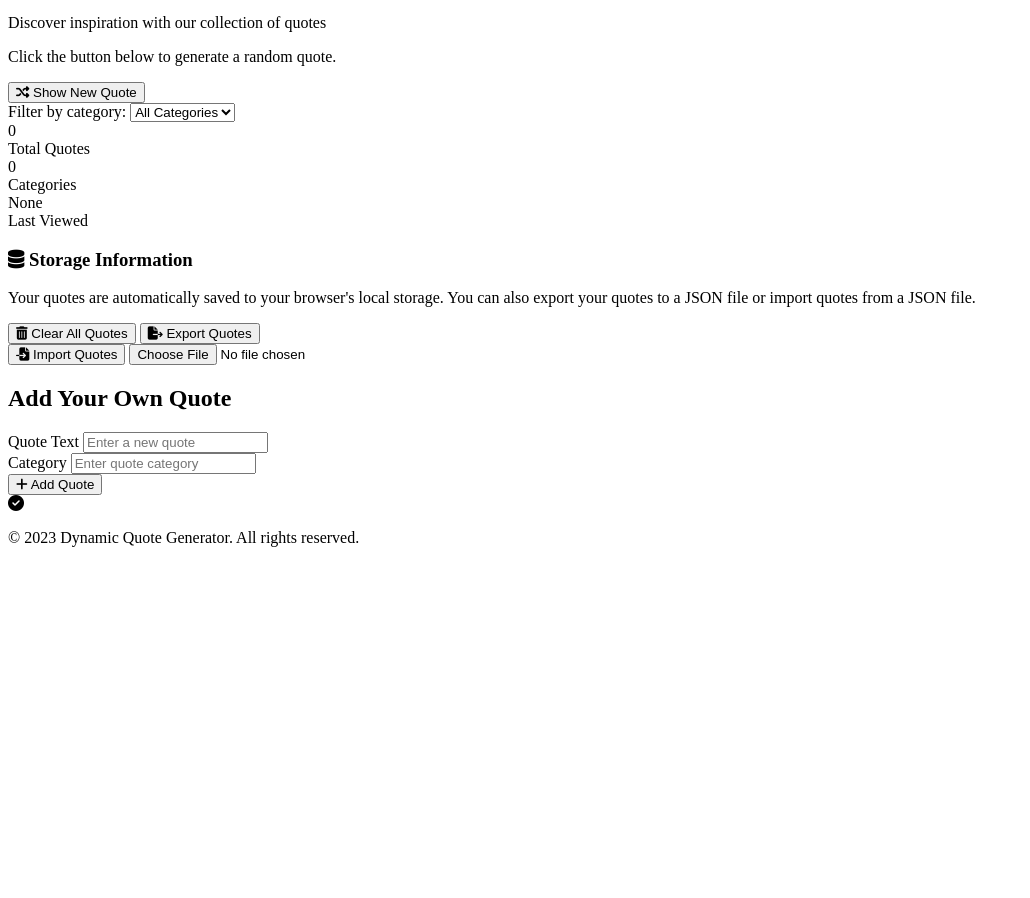
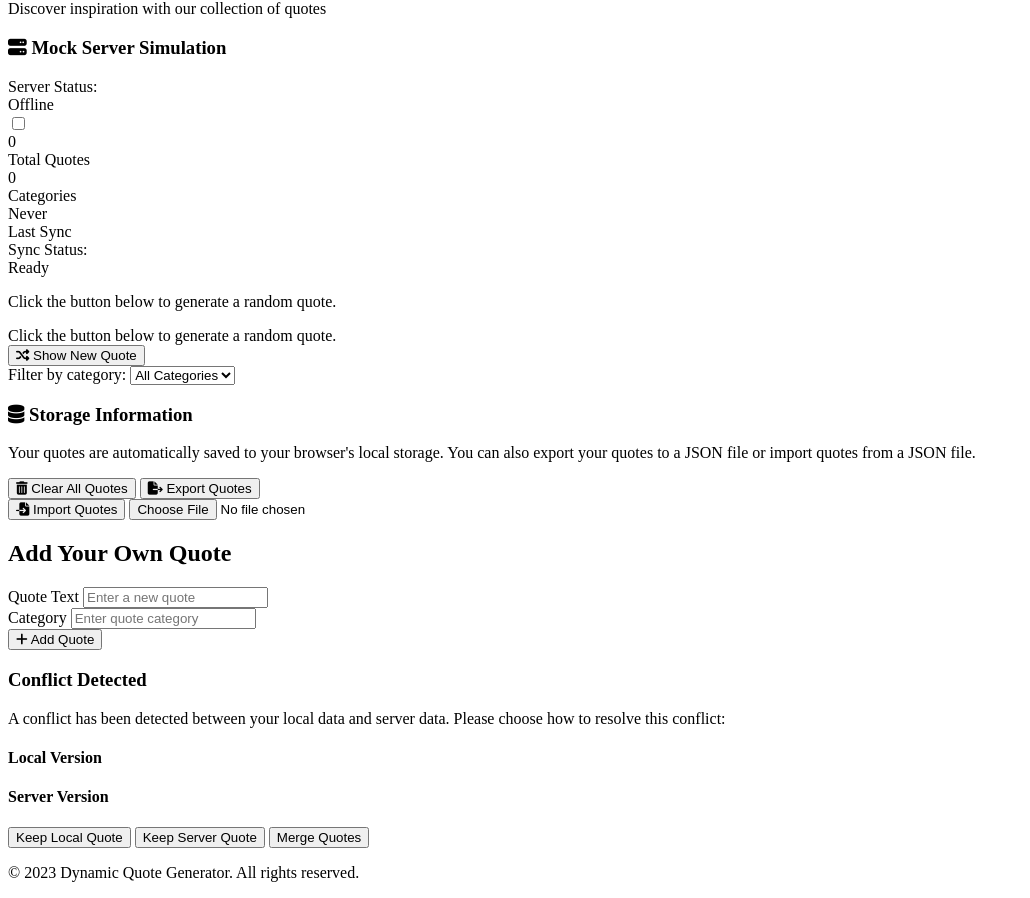
Before and after one commit to kingfetson/alx_fe_javascript, a plain HTML site: page dom-manipulation/index.html in a window 1280 px wide. Shown: the part 66-964 px from the top of the page, without its empty margins (0-1030 px from the left). Before the commit the page ends 800 px from the top, so only its background shows below. Drawn offline with Linux system fonts and the light colour scheme.

Commit message:
Update index.html
Added html for Syncing Data with Server and Implementing Conflict Resolution

```diff
--- a/dom-manipulation/index.html
+++ b/dom-manipulation/index.html
@@ -1,8 +1,8 @@
-<!DOCTYPE html>
+<!DOCTYPE HTML/>
 <html lang="en">
 <head>
     <meta charset="UTF-8">
-    <meta name="viewport" content="width=device-width, initial-scale=1.0">
+    <meta name="viewport" content="width=device-width, initial-storage-scale=1.0">
     <title>Dynamic Quote Generator</title>
     <link rel="stylesheet" href="https://cdnjs.cloudflare.com/ajax/libs/font-awesome/6.4.0/css/all.min.css">
 
@@ -14,10 +14,41 @@
             <p>Discover inspiration with our collection of quotes</p>
         </header>
 
-        <div class="card">
+        <div class="mock-server">
+            <h3><i class="fas fa-server"></i> Mock Server Simulation</h.outline"></div>
+            <div class="mock-server-toggle">
+                <span>Server Status:</span>
+                <div class="mock-server-status offline">Offline</div>
+                <label class="switch">
+                    <input type="checkbox" id="serverToggle">
+                    <span class="slider"></span>
+                </label>
+            </div>
+        </div>
+
+        <div class="stats-container">
+            <div class="stat-item">
+                <div id="totalQuotes" class="stat-value">0</div>
+                <div class="stat-label">Total Quotes</div>
+            </div>
+            <div class="stat-item">
+                <div id="totalCategories" class="stat-value">0</div>
+                <div class="stat-label">Categories</div>
+            </div>
+            <div class="stat-item">
+                <div id="lastSync" class="stat-value">Never</div>
+                <div class="stat-label">Last Sync</div>
+            </div>
+        </div>
+
+        <div class="sync-status">
+            <span>Sync Status:</span>
+            <div id="syncStatusText">Ready</div>
+        </div>
+
         <div class="quote-display">
             <p class="quote-text">Click the button below to generate a random quote.</p>
-                <span class="quote-category"></span>
+            <span class="quote-category">Click the button below to generate a random quote.</span>
         </div>
 
         <div class="controls">
@@ -33,22 +64,6 @@
             </div>
         </div>
 
-            <div class="stats-container">
-                <div class="stat-item">
-                    <div id="totalQuotes" class="stat-value">0</div>
-                    <div class="stat-label">Total Quotes</div>
-                </div>
-                <div class="stat-item">
-                    <div id="totalCategories" class="stat-value">0</div>
-                    <div class="stat-label">Categories</div>
-                </div>
-                <div class="stat-item">
-                    <div id="lastViewed" class="stat-value">None</div>
-                    <div class="stat-label">Last Viewed</div>
-                </div>
-            </div>
-        </div>
-
         <div class="storage-info">
             <h3><i class="fas fa-database"></i> Storage Information</h3>
             <p>Your quotes are automatically saved to your browser's local storage. You can also export your quotes to a JSON file or import quotes from a JSON file.</p>
@@ -57,16 +72,14 @@
                 <button id="clearStorage" class="btn btn-secondary">
                     <i class="fas fa-trash-alt"></i> Clear All Quotes
                 </button>
-                <button id="exportQuotes" class="btn">
+                <button id="exportData" class="btn">
                     <i class="fas fa-file-export"></i> Export Quotes
                 </button>
-                <div class="import-export-container">
                 <div class="file-input-container">
                     <button class="btn btn-accent">
                         <i class="fas fa-file-import"></i> Import Quotes
                     </button>
                     <input type="file" id="importFile" accept=".json" onchange="importFromJsonFile(event)">
-                    </div>
                 </div>
             </div>
         </div>
@@ -91,16 +104,36 @@
                 </div>
             </form>
         </div>
+
+        <div id="conflict-resolution" class="conflict-resolution">
+            <h3>Conflict Detected</h3>
+            <p>A conflict has been detected between your local data and server data. Please choose how to resolve this conflict:</p>
+
+            <div class="conflict-resolution-buttons">
+                <div class="conflict-resolution-item">
+                    <h4>Local Version</h4>
+                    <p id="localQuoteText"></p>
+                    <p id="localCategory"></p>
                 </div>
 
-    <div id="notification" class="notification">
-        <i class="fas fa-check-circle"></i>
-        <span id="notification-message"></span>
+                <div class="conflict-resolution-item">
+                    <h4>Server Version</h4>
+                    <p id="serverQuoteText"></p>
+                    <p id="serverCategory"></p>
+                </div>
+            </div>
+
+            <div class="conflict-resolution-buttons">
+                <button id="keepLocal">Keep Local Quote</button>
+                <button id="keepServer">Keep Server Quote</button>
+                <button id="mergeQuotes">Merge Quotes</button>
+            </div>
         </div>
 
         <footer>
             <p>&copy; 2023 Dynamic Quote Generator. All rights reserved.</p>
         </footer>
+    </div>
 
 
 </body>
```
Lines whose indentation alone changed are shown as unchanged.
